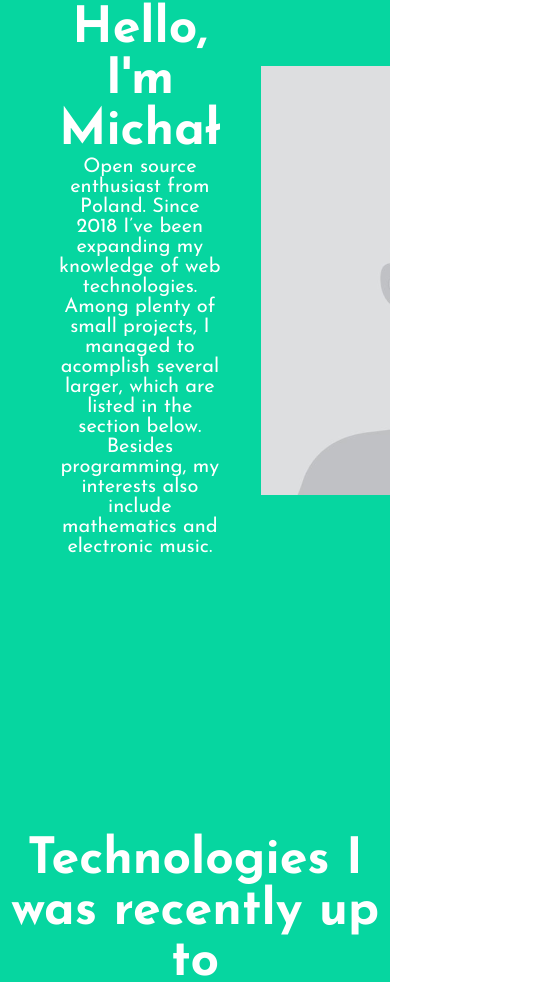
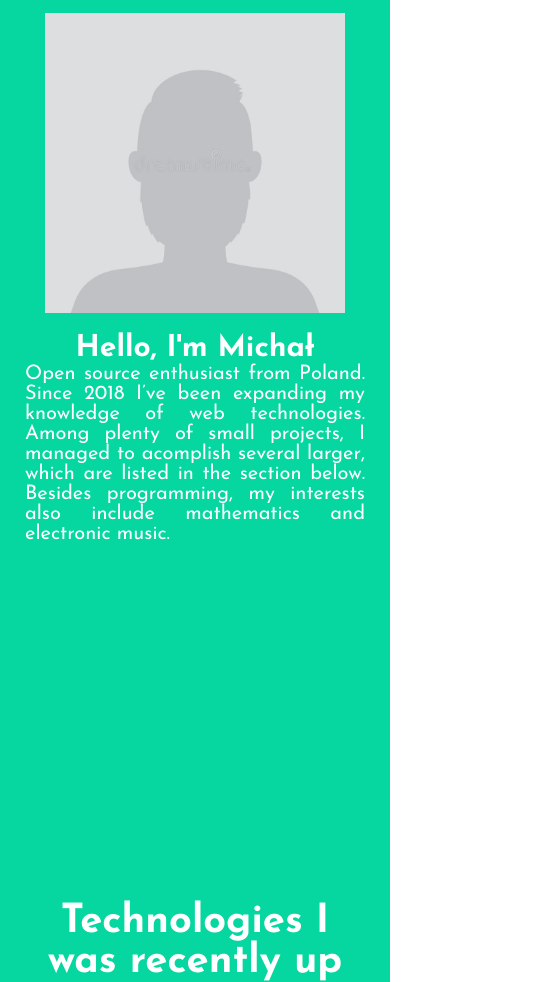
Before and after one commit to ShatterPlayer/portfolio, a React app: page / in a window 390 px wide. Shown: the part 1018-2000 px from the top of the page, 545 px wide, since content can reach past the window. Built offline with nearby package versions, Linux system fonts and the light colour scheme.

Commit message:
Finished basic responsiveness

```diff
--- a/src/components/ContentContainer.tsx
+++ /dev/null
@@ -1,8 +0,0 @@
-import styled from 'styled-components'
-
-const ContentContainer = styled.div`
-  width: 80%;
-  margin: 0 auto;
-`
-
-export default ContentContainer
--- a/src/components/Headline.tsx
+++ b/src/components/Headline.tsx
@@ -4,6 +4,10 @@ const Headline = styled.h2`
   color: ${props => props.theme.colors.light};
   text-align: center;
   font-size: 65px;
+
+  @media (max-width: 770px) {
+    font-size: 40px;
+  }
 `
 
 export default Headline
--- a/src/components/Project.tsx
+++ b/src/components/Project.tsx
@@ -2,7 +2,6 @@ import React from 'react'
 import styled from 'styled-components'
 import { motion, Variants } from 'framer-motion'
 
-import ContentContainer from './ContentContainer'
 import Button from './Button'
 import Headline from './Headline'
 
@@ -12,7 +11,7 @@ import {
   viewport,
 } from '../whileInViewSettings'
 
-const Container = styled(ContentContainer)`
+const Container = styled.div`
   display: flex;
   flex-direction: column;
   align-items: center;
@@ -28,22 +27,44 @@ const StyledHeadline = styled(Headline)`
 const SubContainer = styled.div`
   display: flex;
   align-items: center;
+  justify-content: space-between;
+  width: 770px;
+  max-width: 100%;
+  margin: 20px 0;
+
+  @media (max-width: 770px) {
+    flex-direction: column-reverse;
+  }
+`
+
+const ButtonsContainer = styled(motion.div)`
+  display: flex;
+  align-items: center;
   justify-content: center;
-  width: 100%;
-  margin: 20px 0;
+  width: 500px;
+  max-width: 100%;
+  flex-wrap: wrap;
 `
 
 const Image = styled(motion.img)`
-  width: 500px;
-  margin-left: 100px;
+  width: 50%;
+  min-width: 300px;
+  margin: 20px;
 `
 
 const ListHeader = styled.h3`
   font-size: 30px;
+
+  @media (max-width: 1000px) {
+    font-size: 20px;
+  }
 `
 
 const List = styled.ul`
   font-size: 20px;
+  @media (max-width: 1000px) {
+    font-size: 16px;
+  }
 `
 
 interface Props {
@@ -90,7 +111,7 @@ function Project({
           alt={name}
         />
       </SubContainer>
-      <SubContainer as={motion.div} variants={opacityVariants}>
+      <ButtonsContainer variants={opacityVariants}>
         <Button
           color="blue"
           linkTo={'https:github.com/ShatterPlayer/' + githubProjectName}
@@ -100,7 +121,7 @@ function Project({
         <Button color="blue" linkTo={website}>
           Check out
         </Button>
-      </SubContainer>
+      </ButtonsContainer>
     </Container>
   )
 }
--- a/src/components/SectionWrapper.tsx
+++ b/src/components/SectionWrapper.tsx
@@ -1,5 +1,4 @@
 import styled, { DefaultTheme } from 'styled-components'
-
 const SectionWrapper = styled.section<{
   bgcolor: keyof DefaultTheme['colors']
 }>`
@@ -10,7 +9,11 @@ const SectionWrapper = styled.section<{
   justify-content: center;
   align-items: center;
   flex-direction: column;
-  padding: 50px 0;
+  padding: 50px;
+
+  @media (max-width: 770px) {
+    padding: 25px;
+  }
 `
 
 export default SectionWrapper
--- a/src/components/Summary.tsx
+++ b/src/components/Summary.tsx
@@ -1,41 +1,58 @@
 import React from 'react'
 import styled from 'styled-components'
-import { motion, Variants } from 'framer-motion'
+import { motion } from 'framer-motion'
 
-import ContentContainer from './ContentContainer'
 import Headline from './Headline'
 
 import avatarImage from '../images/avatar.png'
 
 import { movementVariants } from '../whileInViewSettings'
 
+const widthBreakpoint = 770
+
 const Wrapper = styled.div`
   overflow-x: hidden;
   width: 100%;
 `
 
-const Container = styled(ContentContainer)`
+const Container = styled.div`
   display: flex;
   justify-content: space-between;
   align-items: center;
+  margin: 20px 0;
+
+  @media (max-width: ${widthBreakpoint}px) {
+    flex-direction: column-reverse;
+  }
 `
 
 const ContentPart = styled(motion.div)`
-  width: 564px;
   margin: 20px;
+  width: 65%;
+
+  @media (max-width: ${widthBreakpoint}px) {
+    margin: 0;
+    width: 100%;
+  }
 `
 
 const EntrySentence = styled(Headline)`
-  font-size: 50px;
+  font-size: 40px;
+  @media (max-width: ${widthBreakpoint}px) {
+    font-size: 30px;
+  }
 `
 
 const Description = styled.p`
   font-size: 20px;
   text-align: center;
+  text-align: justify;
 `
 
 const Image = styled(motion.img)`
   margin: 20px;
+  width: 35%;
+  min-width: 300px;
 `
 
 function Summary() {
@@ -43,7 +60,10 @@ function Summary() {
     <Wrapper>
       <Container
         as={motion.div}
-        transition={{ staggerChildren: 0.5 }}
+        transition={{
+          staggerChildren: 0.5,
+          staggerDirection: window.innerWidth > widthBreakpoint ? 1 : -1,
+        }}
         initial="hidden"
         whileInView="visible"
         viewport={{
--- a/src/components/TechStack.tsx
+++ b/src/components/TechStack.tsx
@@ -4,12 +4,9 @@ import { motion, Variants } from 'framer-motion'
 
 import Headline from './Headline'
 
-const TechHeadline = styled(Headline)`
-  font-size: 50px;
-  margin-bottom: 100px;
-`
+import useViewportWidth from '../hooks/useViewportWidth'
 
-const TechStackGrid = styled(motion.div)`
+const TechStackGrid = styled(motion.div)<{ viewportwidth: number }>`
   padding: 30px;
   display: inline-grid;
   grid-template-columns: repeat(3, 1fr);
@@ -21,6 +18,10 @@ const TechStackGrid = styled(motion.div)`
   font-size: 26px;
   width: 700px;
   white-space: nowrap;
+
+  @media (max-width: 800px) {
+    transform: scale(${({ viewportwidth }) => viewportwidth / 800});
+  }
 `
 
 const RecentTechSelection = styled(motion.svg)`
@@ -56,9 +57,11 @@ const techVariants: Variants = {
 }
 
 function TechStack() {
+  const width = useViewportWidth()
+
   return (
     <>
-      <TechHeadline>Technologies I was recently up to</TechHeadline>
+      <Headline>Technologies I was recently up to</Headline>
       <TechStackGrid
         initial="hidden"
         whileInView="visible"
@@ -67,6 +70,7 @@ function TechStack() {
           amount: 0.5,
         }}
         transition={{ staggerChildren: 0.15 }}
+        viewportwidth={width}
       >
         <motion.div variants={techVariants}>React</motion.div>
         <motion.div variants={techVariants}>Framer Motion</motion.div>
--- a/src/components/sections/Contact.tsx
+++ b/src/components/sections/Contact.tsx
@@ -20,6 +20,7 @@ const TextWrapper = styled.div`
 
 const TextParagraph = styled(motion.p)`
   font-size: 35px;
+  text-align: center;
 `
 
 const SocialsContainer = styled(motion.div)`
--- a/src/components/sections/Intro.tsx
+++ b/src/components/sections/Intro.tsx
@@ -9,6 +9,11 @@ const HeaderText = styled(Headline)`
   max-width: 800px;
   line-height: 100px;
   font-size: 75px;
+
+  @media (max-width: 770px) {
+    font-size: 50px;
+    line-height: 80px;
+  }
 `
 
 function Intro() {
--- /dev/null
+++ b/src/hooks/useViewportWidth.ts
@@ -0,0 +1,18 @@
+import { useState, useEffect } from 'react'
+
+export default function useViewportWidth() {
+  const [width, setWidth] = useState(window.innerWidth)
+
+  useEffect(() => {
+    function handleResize() {
+      setWidth(window.innerWidth)
+    }
+
+    window.addEventListener('resize', handleResize)
+    return () => {
+      window.removeEventListener('resize', handleResize)
+    }
+  }, [])
+
+  return width
+}
```
